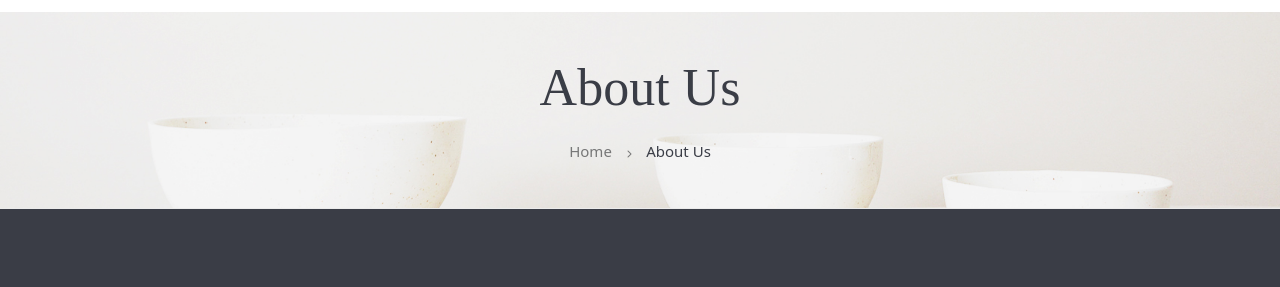
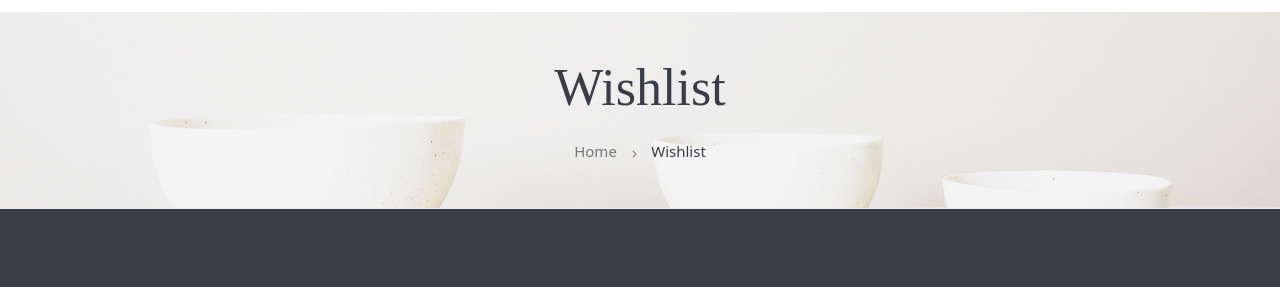
Before and after one commit to shahnigarek/MixmartFront, a plain HTML site: page wishlist.html in a window 1280 px wide. Shown: the part 98-385 px from the top of the page. Drawn offline with nearby package versions, Linux system fonts and the light colour scheme.

Commit message:
wishlist is done

```diff
--- a/wishlist.html
+++ b/wishlist.html
@@ -46,8 +46,6 @@
                                                 <ul>
                                                     <li><a href="shippingmethod.html">Shipping Merhod</a></li>
                                                     <li><a href="paymentmethod.html">Payment Method</a></li>
-
-
                                                 </ul>
                                             </li>
                                             <li><a href="product.html">Product</a></li>
@@ -190,12 +188,12 @@
         <div class="row">
             <div class="title-bar-text" style="text-align: center;">
                 <div class="title-bar-header" style="margin-bottom: 20px;">
-                    <h1 style="color:#3a3d46;font-family: rufina;font-size: 52px;">About Us</h1>
+                    <h1 style="color:#3a3d46;font-family: rufina;font-size: 52px;">Wishlist</h1>
                 </div>
                 <div class="title-bar-breadcrumb">
                     <span style="color: #777777;font-size: 15px;">Home</span>
                     <i style="color: #777777;font-size: 8px;padding: 0 10px;" class="fa-solid fa-chevron-right"></i>
-                    <span style="color: #3a3d46;font-size: 15px;">About Us</span>
+                    <span style="color: #3a3d46;font-size: 15px;">Wishlist</span>
                 </div>
             </div>
         </div>
```
